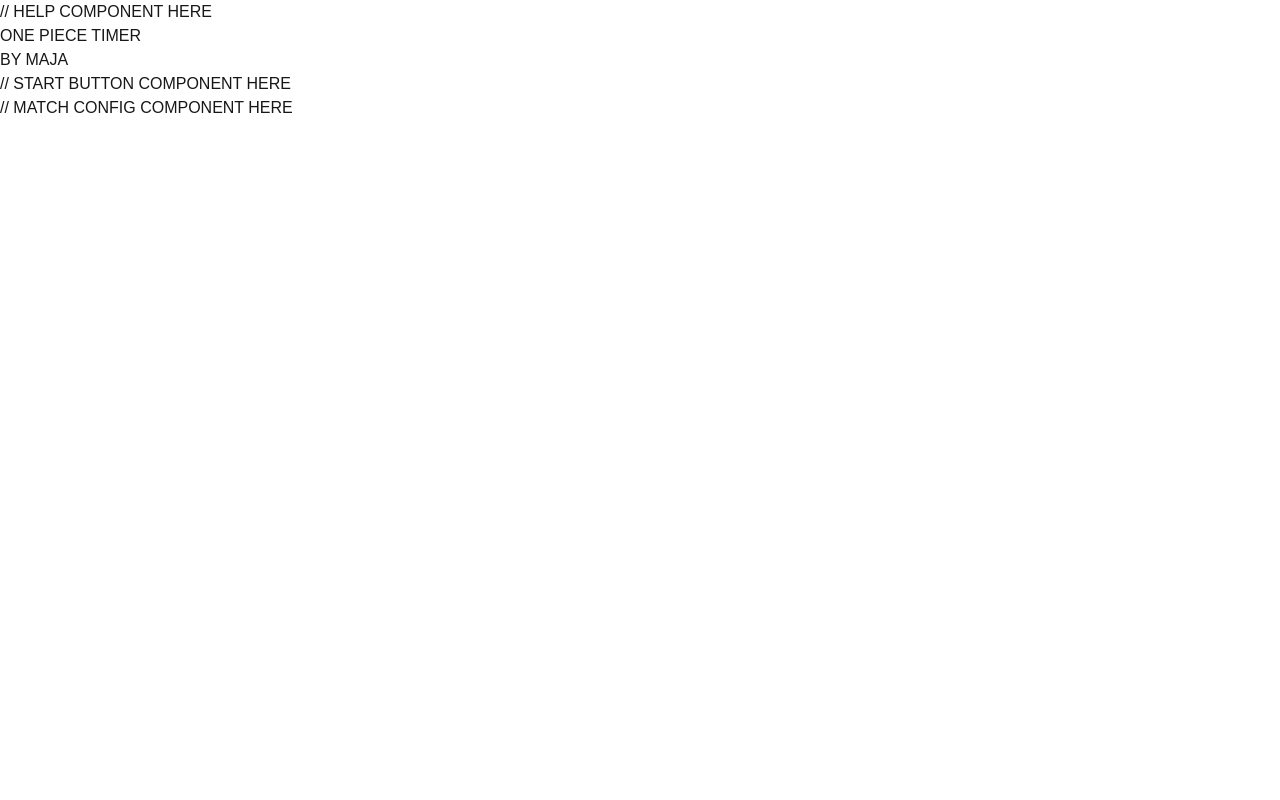
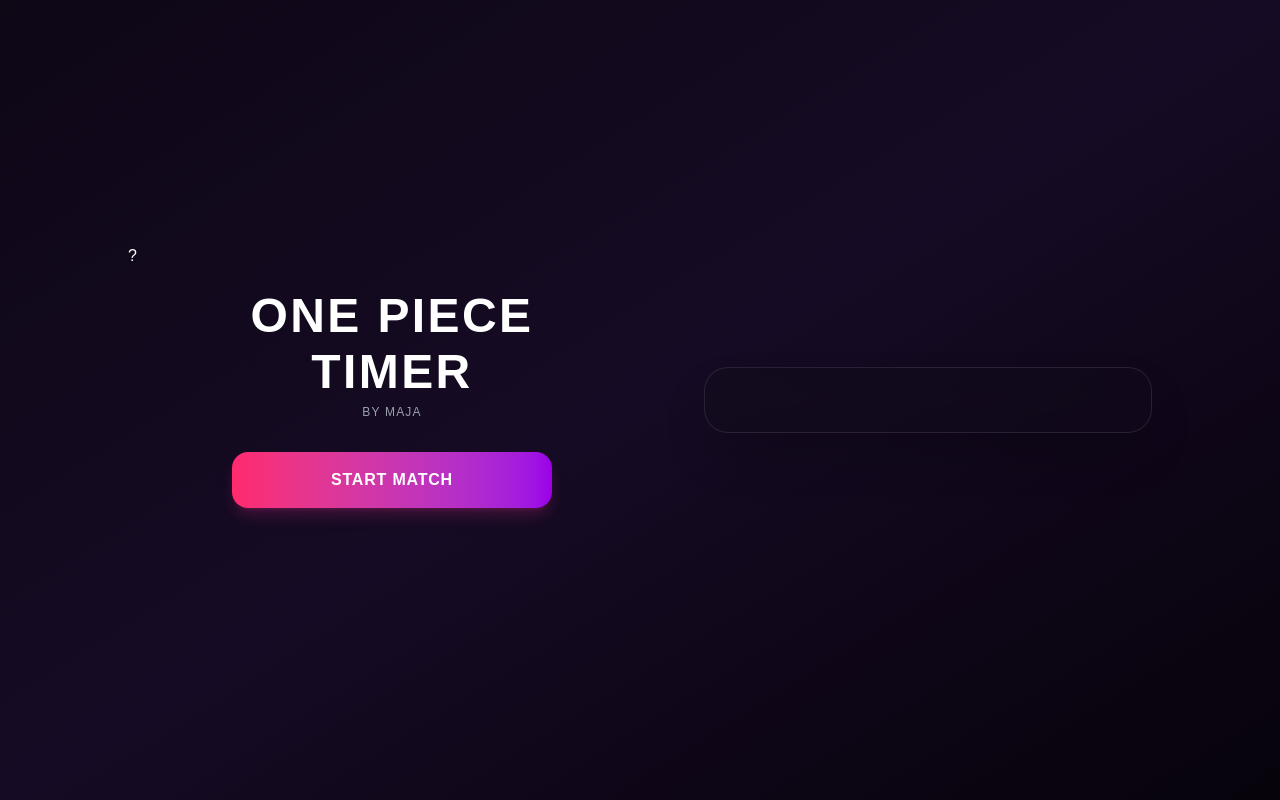
Before and after one commit to majadev/one-piece-timer, a Next.js app: page / in a window 1280 px wide. Built offline with nearby package versions, Linux system fonts and the light colour scheme.

Commit message:
general layout

```diff
--- a/app/page.tsx
+++ b/app/page.tsx
@@ -1,15 +1,40 @@
 export default function Home() {
   return (
-    <main>
-      <aside>
-        // HELP COMPONENT HERE
-        <h1>ONE PIECE TIMER</h1>
-        <h2>BY MAJA</h2>
-        // START BUTTON COMPONENT HERE
-      </aside>
-      <aside>
-        // MATCH CONFIG COMPONENT HERE
-      </aside>
+    <main className="min-h-screen w-full bg-gradient-to-br from-[#0e0716] via-[#160b24] to-[#07030b] text-white flex items-center justify-center p-6">
+      <div className="w-full max-w-5xl flex flex-col md:flex-row items-center justify-between gap-12">
+
+        {/* Vänster sektion: Rubrik & Startknapp */}
+        <section className="flex flex-col items-center justify-center flex-1 space-y-8 relative">
+          {/* HELP COMPONENT HERE */}
+          <div className="absolute -top-12 left-0">
+            {/* <HelpButton /> */}
+            ?
+          </div>
+
+          <div className="text-center space-y-2">
+            <h1 className="text-4xl md:text-5xl font-extrabold tracking-wider">
+              ONE PIECE
+            </h1>
+            <h1 className="text-4xl md:text-5xl font-extrabold tracking-wider">
+              TIMER
+            </h1>
+            <p className="text-xs tracking-widest text-gray-400 mt-2">
+              BY MAJA
+            </p>
+          </div>
+
+          {/* START BUTTON COMPONENT HERE */}
+          <button className="w-full max-w-xs py-4 rounded-2xl bg-gradient-to-r from-[#ff2a6d] to-[#9b00e8] text-white font-bold tracking-wider shadow-lg shadow-pink-500/20 hover:opacity-90 transition-all">
+            START MATCH
+          </button>
+        </section>
+
+        {/* Höger sektion: Match Configuration Card */}
+        <section className="w-full flex-1 max-w-md bg-[#120a1c]/60 backdrop-blur-md border border-white/10 rounded-3xl p-8 shadow-2xl">
+          {/* MATCH CONFIG COMPONENT HERE */}
+        </section>
+
+      </div>
     </main>
   );
 }
```
